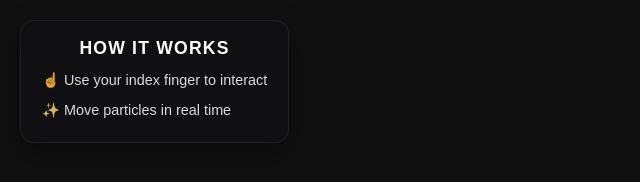
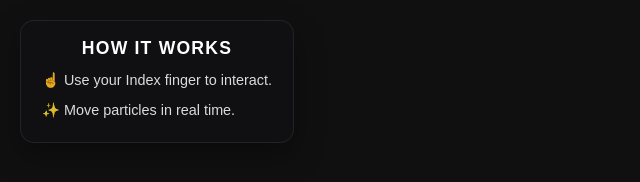
Before and after one commit to KrishBharadwaj5678/HandFlow, a plain HTML site: page index.html in a window 1280 px wide. Shown: the full height of the page, 0-640 px from the left. Drawn offline with Linux system fonts and the light colour scheme.

Commit message:
Minor Fix

```diff
--- a/index.html
+++ b/index.html
@@ -37,8 +37,8 @@
         <h1>How It Works</h1>
 
         <ul class="rules">
-          <li>☝️ Use your index finger to interact</li>
-          <li>✨ Move particles in real time</li>
+          <li>☝️ Use your Index finger to interact.</li>
+          <li>✨ Move particles in real time.</li>
         </ul>
       </div>
 
```
